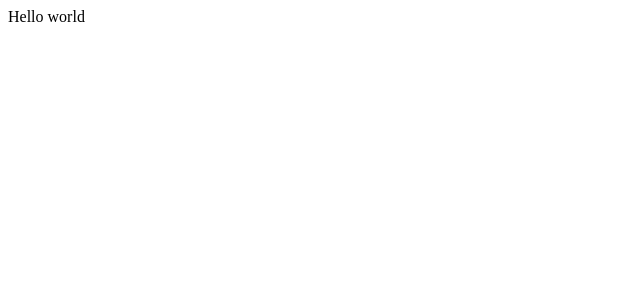
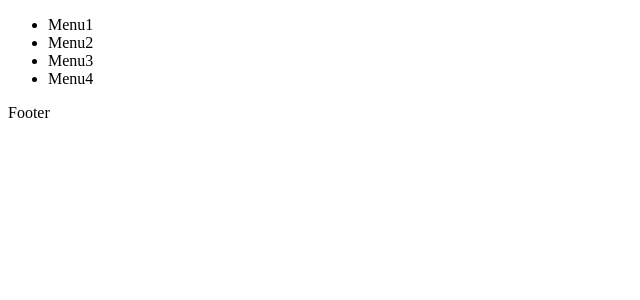
Before and after one commit to fpiola/c-reactjs, a React (Create React App) app: page / in a window 1280 px wide. Shown: the top 300 px of the page, without its empty margins (0-640 px from the left). Built offline with nearby package versions, Linux system fonts and the light colour scheme.

Commit message:
Header Footer

```diff
--- a/src/App.js
+++ b/src/App.js
@@ -1,9 +1,14 @@
-import React, { useState, useEffect } from 'react';
+import React from 'react';
+import Header from './components/header/Header'
+import Footer from './components/footer/Footer'
 
 function App() {
 
     return (
-        <div>Hello world</div>
+        <div class="App">
+            <Header />
+            <Footer />
+        </div>
     );
 }
 
--- /dev/null
+++ b/src/components/footer/Footer.js
@@ -0,0 +1,9 @@
+import React from 'react'
+
+function Footer(){
+    return (
+        <div>Footer</div>
+    )
+}
+
+export default Footer;
--- /dev/null
+++ b/src/components/header/Header.js
@@ -0,0 +1,19 @@
+import React from 'react'
+
+
+function Header() {
+    return (
+        <div class="Header">
+            <nav>
+                <ul>
+                    <li>Menu1</li>
+                    <li>Menu2</li>
+                    <li>Menu3</li>
+                    <li>Menu4</li>
+                </ul>
+            </nav>
+        </div>
+    )
+}
+
+export default Header
```
